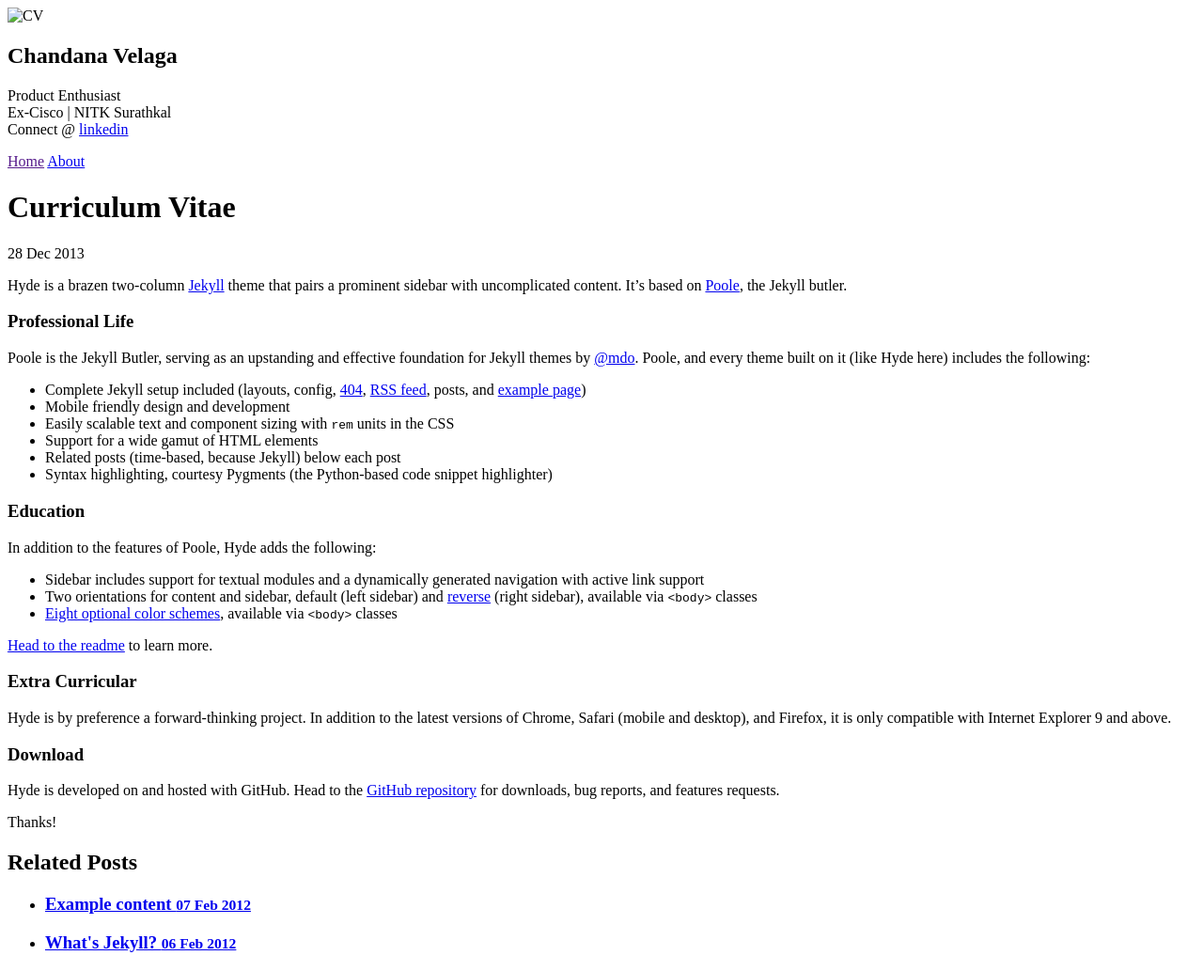
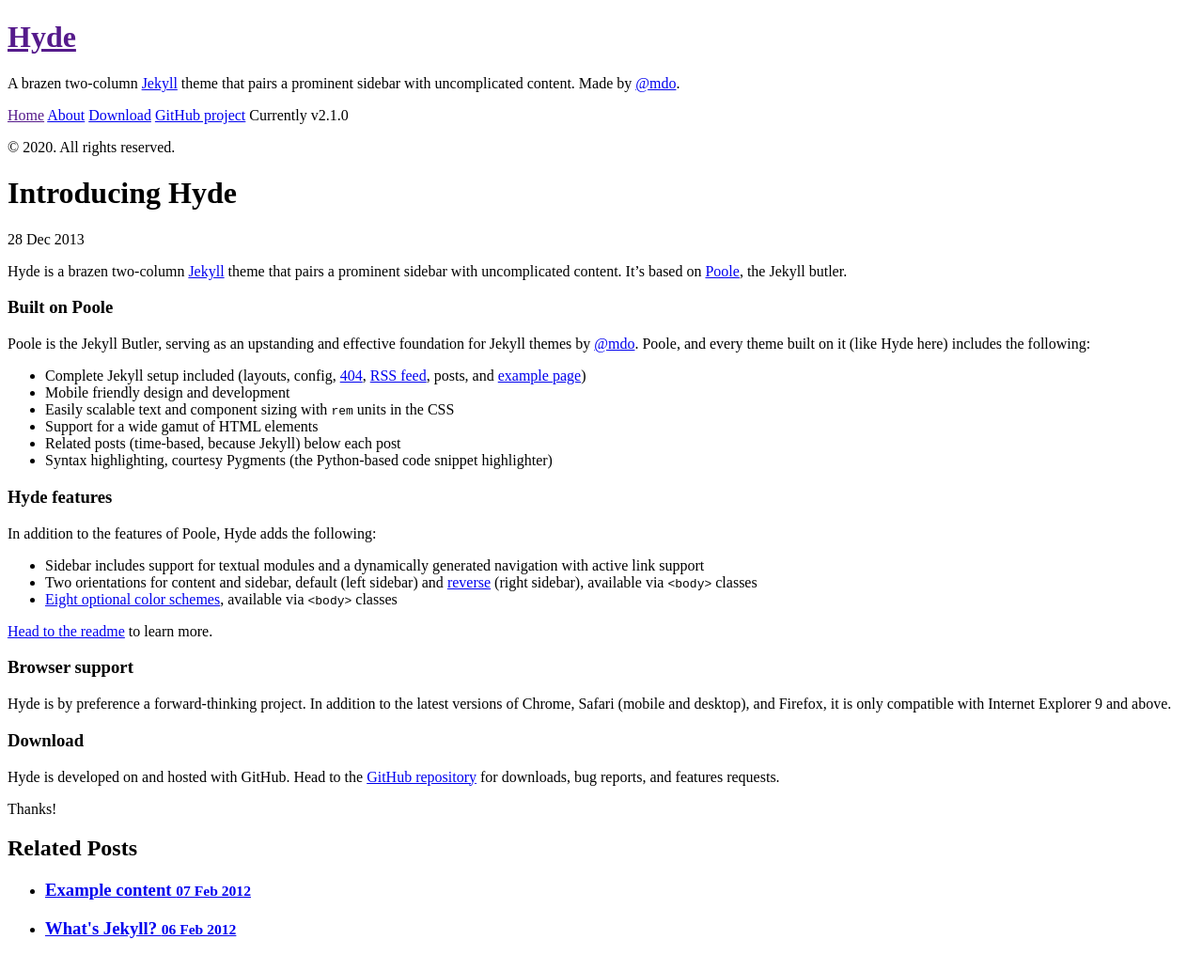
Before and after one commit to chandanavelaga/chandanavelaga.github.io, a Jekyll site: the page built from _posts/2013-12-28-introducing-hyde.md, in a window 1280 px wide. Shown: the whole page at 94% size. Built offline with Jekyll 4.4.1, drawn with Linux system fonts in a browser that asks for light colours; Markdown is read by kramdown in place of the engine named in the settings.

```diff
--- a/CNAME
+++ /dev/null
@@ -1 +0,0 @@
-chandanavelaga.github.io
--- /dev/null
+++ b/Gemfile
@@ -0,0 +1,6 @@
+source 'https://rubygems.org'
+
+gem "github-pages", group: :jekyll_plugins
+# enable tzinfo-data for local build
+# gem 'tzinfo-data', platforms: [:mingw, :mswin, :x64_mingw]
+gem 'jekyll-paginate'
--- a/_config.yml
+++ b/_config.yml
@@ -4,17 +4,18 @@ highlighter:      pygments
 
 # Permalinks
 permalink:        pretty
+# relative_permalinks: true
 
 # Setup
-title:            Chandana Velaga
-tagline:          'Resume'
-description:      'Product Enthusiast<br>Ex-Cisco | NITK Surathkal<br>Connect @ <a href="https://www.linkedin.com/in/chandana-velaga-bb17b6102/" target="_blank">linkedin</a>'
+title:            Hyde
+tagline:          'A Jekyll theme'
+description:      'A brazen two-column <a href="http://jekyllrb.com" target="_blank">Jekyll</a> theme that pairs a prominent sidebar with uncomplicated content. Made by <a href="https://twitter.com/mdo" target="_blank">@mdo</a>.'
 url:              http://hyde.getpoole.com
 baseurl:          /
 
 author:
-  name:           'Chandana Velaga'
-  url:            https://www.linkedin.com/in/chandana-velaga-bb17b6102/
+  name:           'Mark Otto'
+  url:            https://twitter.com/mdo
 
 paginate:         5
 
@@ -22,4 +23,4 @@ paginate:         5
 version:          2.1.0
 
 github:
-  repo:           https://github.com/chandanavelaga/chandanavelaga.github.io
+  repo:           https://github.com/poole/hyde
--- a/_includes/sidebar.html
+++ b/_includes/sidebar.html
@@ -1,10 +1,11 @@
 <div class="sidebar">
   <div class="container sidebar-sticky">
     <div class="sidebar-about">
-      <img class="photo" src="{{ site.baseurl }}public/imgs/pic1.jpg" alt="CV">
-      <h2>
+      <h1>
+        <a href="{{ site.baseurl }}">
           {{ site.title }}
-      </h2>
+        </a>
+      </h1>
       <p class="lead">{{ site.description }}</p>
     </div>
 
@@ -25,10 +26,11 @@
         {% endif %}
       {% endfor %}
 
-      <!-- <span class="sidebar-nav-item">Currently v{{ site.version }}</span> -->
+      <a class="sidebar-nav-item" href="{{ site.github.repo }}/archive/v{{ site.version }}.zip">Download</a>
+      <a class="sidebar-nav-item" href="{{ site.github.repo }}">GitHub project</a>
+      <span class="sidebar-nav-item">Currently v{{ site.version }}</span>
     </nav>
 
-
-
+    <p>&copy; {{ site.time | date: '%Y' }}. All rights reserved.</p>
   </div>
 </div>
--- a/_posts/2013-12-28-introducing-hyde.md
+++ b/_posts/2013-12-28-introducing-hyde.md
@@ -1,11 +1,11 @@
 ---
 layout: post
-title: Curriculum Vitae
+title: Introducing Hyde
 ---
 
 Hyde is a brazen two-column [Jekyll](http://jekyllrb.com) theme that pairs a prominent sidebar with uncomplicated content. It's based on [Poole](http://getpoole.com), the Jekyll butler.
 
-### Professional Life
+### Built on Poole
 
 Poole is the Jekyll Butler, serving as an upstanding and effective foundation for Jekyll themes by [@mdo](https://twitter.com/mdo). Poole, and every theme built on it (like Hyde here) includes the following:
 
@@ -16,7 +16,7 @@ Poole is the Jekyll Butler, serving as an upstanding and effective foundation fo
 * Related posts (time-based, because Jekyll) below each post
 * Syntax highlighting, courtesy Pygments (the Python-based code snippet highlighter)
 
-### Education
+### Hyde features
 
 In addition to the features of Poole, Hyde adds the following:
 
@@ -26,7 +26,7 @@ In addition to the features of Poole, Hyde adds the following:
 
 [Head to the readme](https://github.com/poole/hyde#readme) to learn more.
 
-### Extra Curricular
+### Browser support
 
 Hyde is by preference a forward-thinking project. In addition to the latest versions of Chrome, Safari (mobile and desktop), and Firefox, it is only compatible with Internet Explorer 9 and above.
 
--- a/public/css/hyde.css
+++ b/public/css/hyde.css
@@ -76,11 +76,11 @@ html {
 }
 
 /* About section */
-.sidebar-about h2 {
+.sidebar-about h1 {
   color: #fff;
   margin-top: 0;
   font-family: "Abril Fatface", serif;
-  font-size: 2.5rem;
+  font-size: 3.25rem;
 }
 
 /* Sidebar nav */
```
Also changed, not shown: public/css/poole.css (+1 -8 lines), Gemfile.lock (added), README.md, public/apple-touch-icon-144-precomposed.png, public/favicon.ico.
